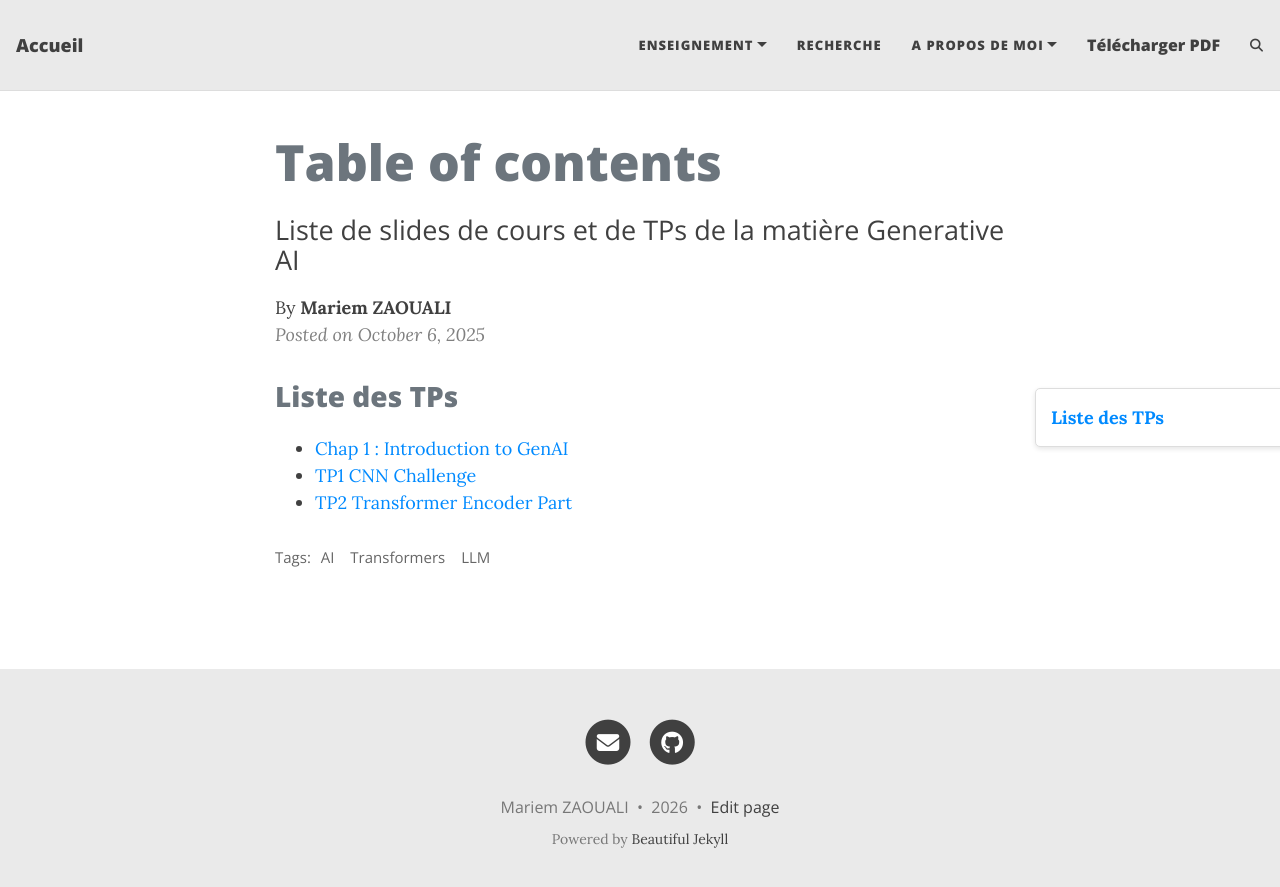
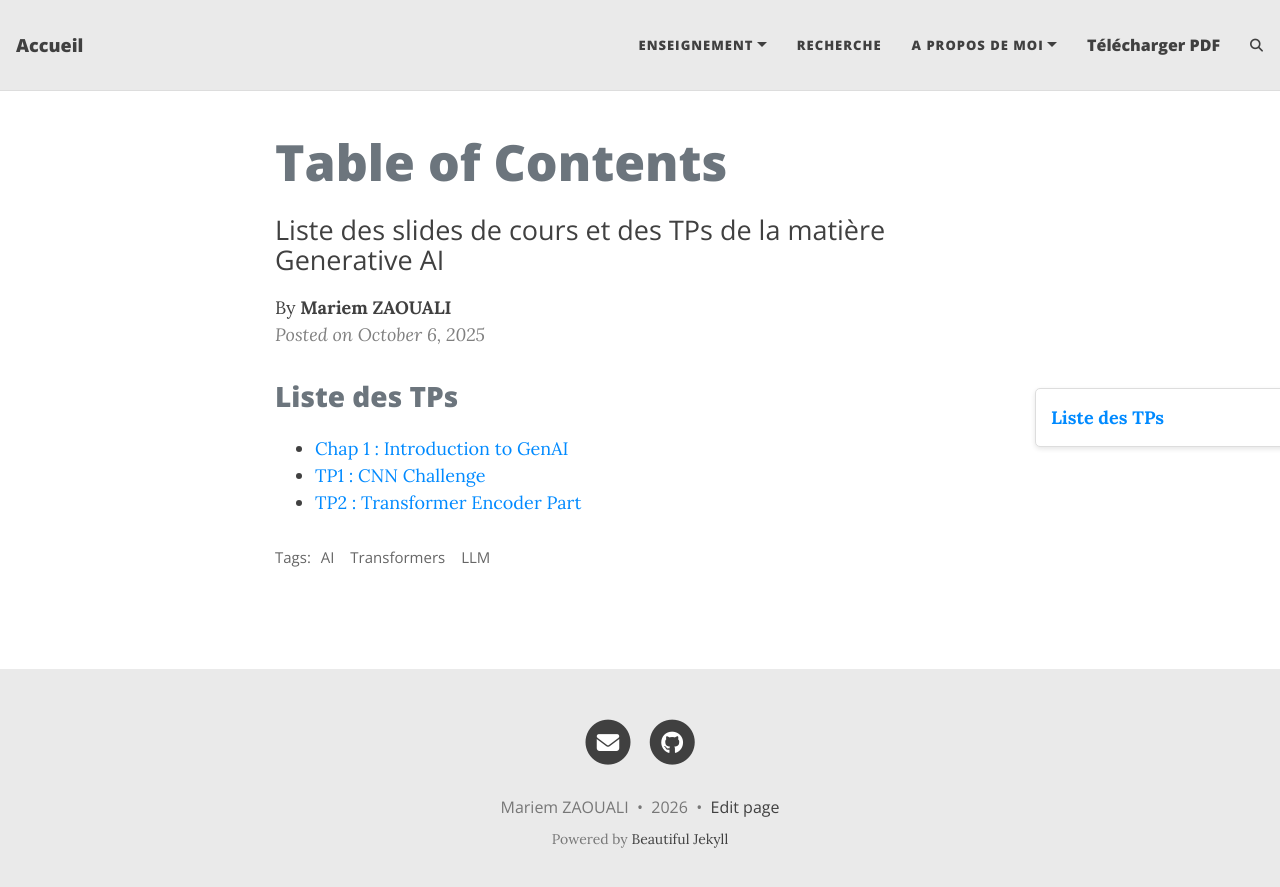
Before and after one commit to MariemZaouali/mariemzaouali.github.io, a Jekyll site: the page built from _posts/2025-10-06-TblCntGenAi.md, in a window 1280 px wide. Shown: the top 887 px of the page. Built offline with Jekyll 4.4.1, drawn with Linux system fonts in a browser that asks for light colours; comment, search, counter and statistics services are not loaded.

Commit message:
Fix title and subtitle formatting in TblCntGenAi.md

```diff
--- a/_posts/2025-10-06-TblCntGenAi.md
+++ b/_posts/2025-10-06-TblCntGenAi.md
@@ -1,7 +1,7 @@
 ---
 layout: post
-title: Table of contents
-subtitle: Liste de slides de cours et de TPs de la matière Generative AI
+title: Table of Contents
+subtitle: Liste des slides de cours et des TPs de la matière Generative AI
 tags: [AI, Transformers, LLM]
 author: Mariem ZAOUALI
 ---
@@ -9,5 +9,5 @@ author: Mariem ZAOUALI
 # Liste des TPs
 
 - [Chap 1 : Introduction to GenAI](assets/Chap1GenAI.pdf){:target="_blank"}
-- [TP1 CNN Challenge](https://mariemzaouali.github.io/2026-09-24-genAITp1/)
-- [TP2 Transformer Encoder Part](https://mariemzaouali.github.io/2025-11-21-genAITp2/)
+- [TP1 : CNN Challenge](https://mariemzaouali.github.io/2026-09-24-genAITp1/){:target="_blank"}
+- [TP2 : Transformer Encoder Part](https://mariemzaouali.github.io/2025-11-21-genAITp2/){:target="_blank"}
```
